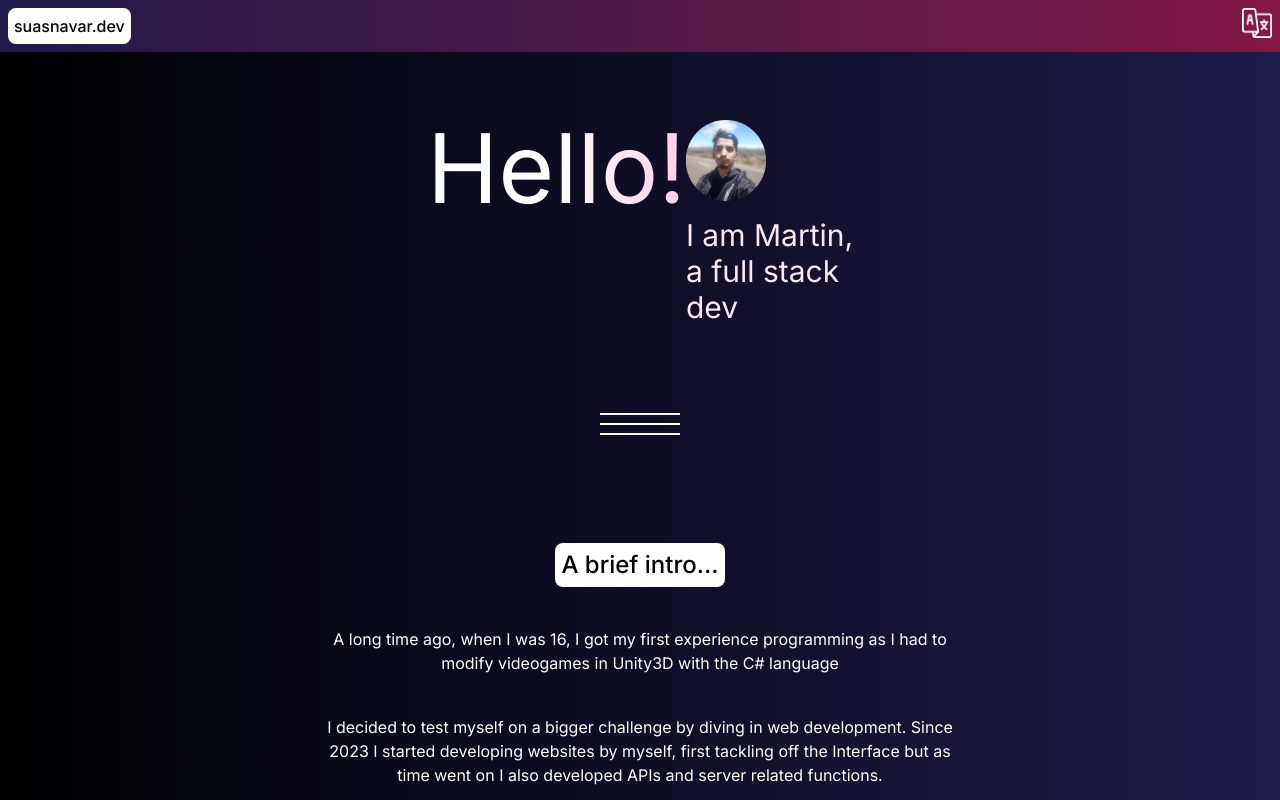
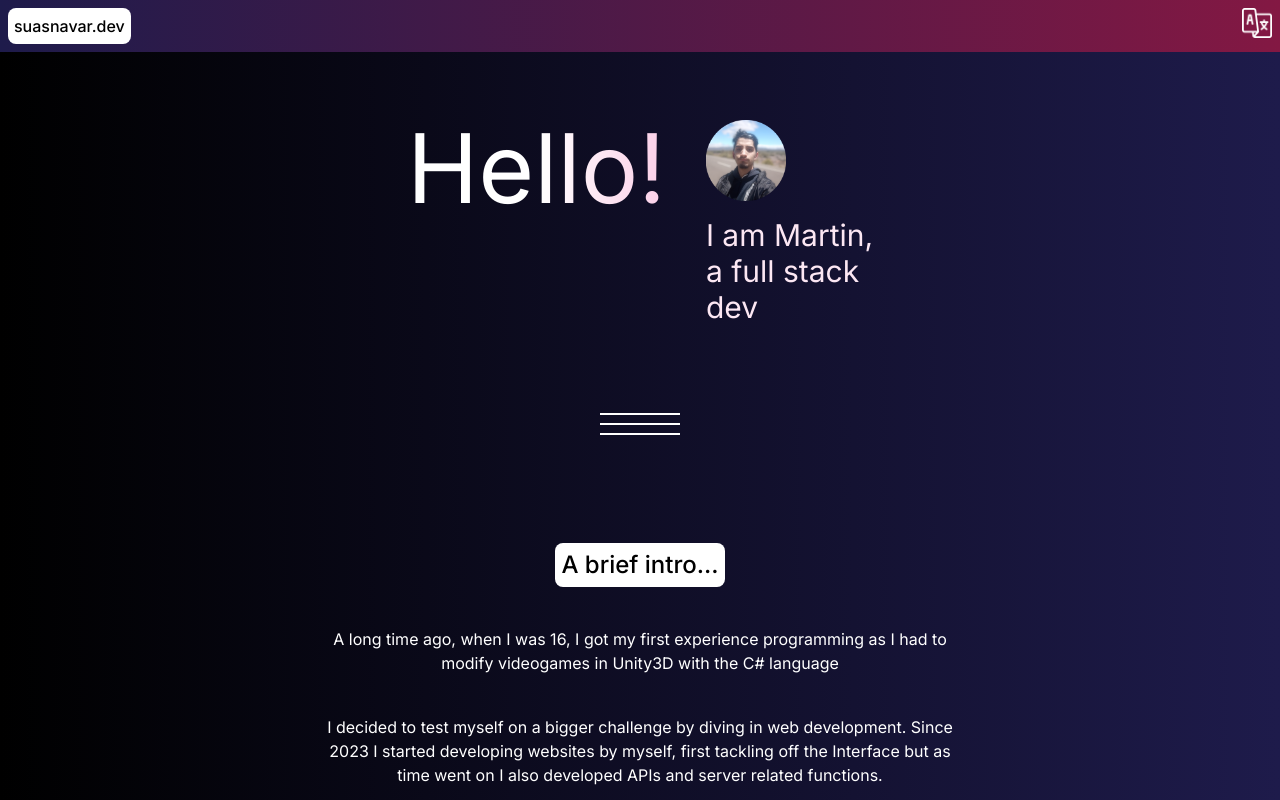
Before and after one commit to martinsuasnavar/portfolio, a Next.js app: page /en in a window 1280 px wide. Shown: the top 800 px of the page. Built offline with nearby package versions, Linux system fonts and the light colour scheme.

Commit message:
Update page.tsx

```diff
--- a/src/app/[locale]/page.tsx
+++ b/src/app/[locale]/page.tsx
@@ -47,18 +47,16 @@ export default function Home() {
                <div className="p-7 sm:ml-0 sm:p-0 flex">
                <text className=" text-left mt-10 bg-gradient-to-r from-white via-white to-pink-200 inline-block text-transparent bg-clip-text"
                >{t("greet")}</text>
-               <section className=" text-pink-100 text-3xl text-left">
+               <section className="ml-10 text-pink-100 text-3xl text-left">
                   <div className="justify-left flex mt-10 mb-4">
                   <Image src="/dev.png"
                     width={80}
                     height={80}
                     alt="dev picture"/>
                   </div>
-                  <div className="ml-4 sm:ml-0 ">
-                    <div>{t("fastPresentation.0")}</div>
-                    <div>{t("fastPresentation.1")}</div>
-                    <div>{t("fastPresentation.2")}</div>
-                  </div>
+                  <div>{t("fastPresentation.0")}</div>
+                  <div>{t("fastPresentation.1")}</div>
+                  <div>{t("fastPresentation.2")}</div>
                </section>
                </div>
             </div>
```
